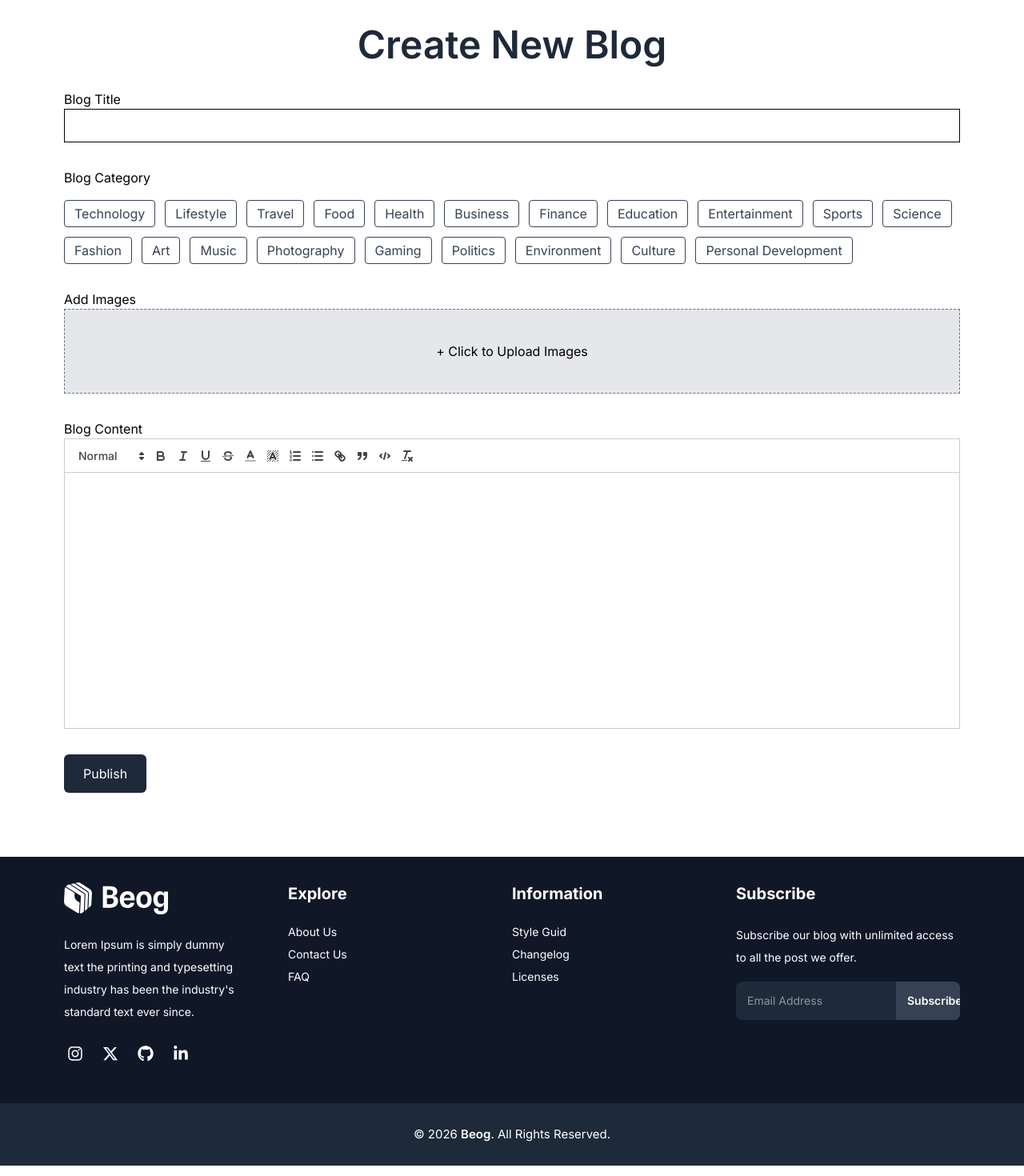
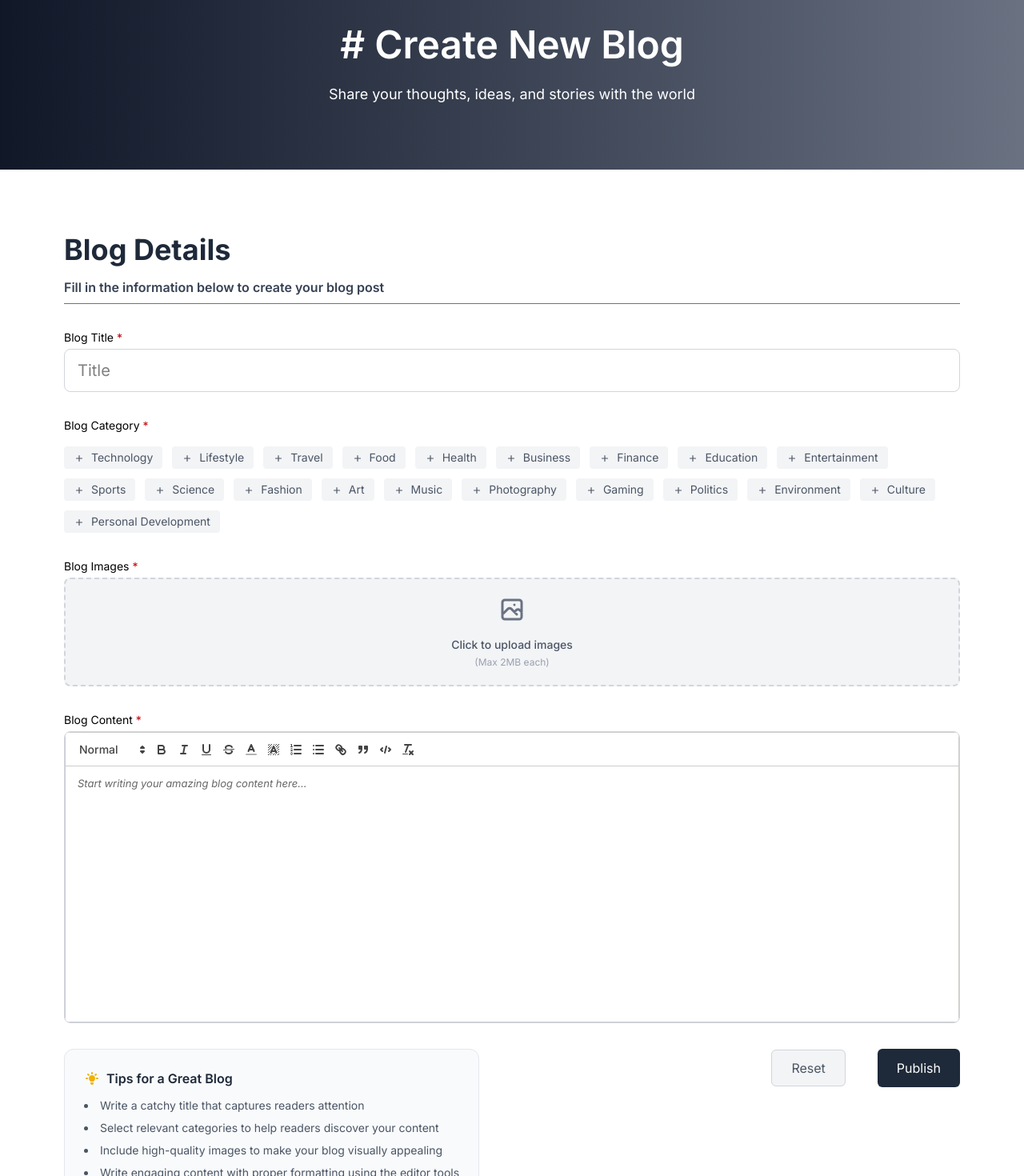
Before and after one commit to aditya5259kumar/mern-blog-backend, a React app in the folder frontend/: page /create-blog in a window 1280 px wide. Shown: the part 120-1590 px from the top of the page at 80% size. Built offline with nearby package versions, Linux system fonts and the light colour scheme; the HTML template or start-up script is replaced by a standard one.

Commit message:
modified:   frontend/src/pages/CreateBlog.js

```diff
--- a/frontend/src/App.jsx
+++ b/frontend/src/App.jsx
@@ -6,7 +6,6 @@ import Navbar from "./components/Navbar";
 import Footer from "./components/Footer";
 import Blog from "./pages/Blog";
 import CreateBlog from "./pages/CreateBlog";
-// import CreateBlogDEMO from "./pages/CreateBlogDEMO";
 
 const App = () => {
   return (
@@ -16,7 +15,6 @@ const App = () => {
         <Route path="/blog" element={<Blog />} />
         <Route path="/signup" element={<Signup />} />
         <Route path="/login" element={<Login />} />
-        {/* <Route path="/create-blog-demo" element={<CreateBlogDEMO />} /> */}
         <Route path="/create-blog" element={<CreateBlog />} />
       </Routes>
       <Footer />
--- a/frontend/src/pages/CreateBlog.jsx
+++ b/frontend/src/pages/CreateBlog.jsx
@@ -356,6 +356,10 @@
 import React, { useState } from "react";
 import { Editor } from "primereact/editor";
 import { AVAILABLE_CATEGORIES } from "../data/data";
+import { HiX, HiOutlinePlusSm } from "react-icons/hi";
+import { HiOutlinePhotograph } from "react-icons/hi";
+import { HiTrash } from "react-icons/hi";
+import { HiLightBulb } from "react-icons/hi";
 
 const CreateBlog = () => {
   const [blogData, setBlogData] = useState({
@@ -501,29 +505,51 @@ const CreateBlog = () => {
   }
 
   return (
-    <div className="py-20 container px-8 md:px-20 mx-auto">
-      <h1 className="text-5xl text-gray-800 font-semibold text-center mb-6">
-        Create New Blog
+    <div className="">
+      <div className="bg-linear-to-r from-gray-900 to-gray-500 py-10 md:py-20">
+        <h1 className="text-4xl md:text-5xl text-white font-semibold text-center mb-6">
+          # Create New Blog
         </h1>
+        <p className="text-center text-sm md:text-lg text-white px-20 md:px-8 ">
+          Share your thoughts, ideas, and stories with the world
+        </p>
+      </div>
 
-      <form onSubmit={submitHandler}>
+      <form
+        onSubmit={submitHandler}
+        className="py-20 container px-8 md:px-20 mx-auto"
+      >
+        <h3 className="text-3xl md:text-4xl font-bold text-gray-800 mb-4 ">
+          Blog Details
+        </h3>
+        <p className="font-semibold text-sm md:text-[16px] text-gray-700 pb-2 mb-8 border-b border-gray-500">
+          Fill in the information below to create your blog post
+        </p>
+
         {/* Title */}
         <div className="my-8">
-          <h5>Blog Title</h5>
-          {error.title && <p className="text-xs text-red-700">{error.title}</p>}
+          <h5 className="text-sm mb-1">
+            Blog Title <span className="text-red-700 mb-1">*</span>
+          </h5>
+          {error.title && (
+            <p className="text-xs text-red-700 mb-1">{error.title}</p>
+          )}
           <input
             type="text"
+            placeholder="Title"
             name="title"
             value={blogData.title}
             onChange={handlerOnChnage}
-            className="w-full border px-4 py-2"
+            className={`w-full text-xl capitalize border border-gray-300 rounded-lg focus:border-gray-600 focus:outline-none px-4 py-3`}
           />
         </div>
 
         {/* Categories */}
         <div className="my-8">
-          <h5>Blog Category</h5>
-          {error.category && (
+          <h5 className="text-sm mb-1">
+            Blog Category <span className="text-red-700">*</span>
+          </h5>
+          {error.title && (
             <p className="text-xs text-red-700">{error.category}</p>
           )}
           <div className="flex flex-wrap gap-3 mt-4">
@@ -534,13 +560,19 @@ const CreateBlog = () => {
                 <span
                   key={val}
                   onClick={() => toggleCategory(val)}
-                  className={`px-3 py-1 border rounded cursor-pointer ${
+                  className={`flex items-center text-sm px-3 py-1 rounded cursor-pointer ${
                     selected
                       ? "bg-gray-800 text-white"
-                      : "bg-white text-gray-700"
+                      : "bg-gray-100 text-gray-600"
                   }`}
                 >
+                  {!selected && (
+                    <HiOutlinePlusSm className="text-sm font-bold mt-0.5 mr-2" />
+                  )}
                   {val}
+                  {selected && (
+                    <HiX className="text-sm font-bold mt-0.5 ml-2" />
+                  )}
                 </span>
               );
             })}
@@ -549,11 +581,23 @@ const CreateBlog = () => {
 
         {/* Images */}
         <div className="my-8">
-          <h5>Add Images</h5>
-          {error.image && <p className="text-xs text-red-700">{error.image}</p>}
+          <h5 className="text-sm mb-1">
+            Blog Images <span className="text-red-700">*</span>
+          </h5>
+          {error.image && (
+            <p className="text-xs text-red-700 mb-3">{error.image}</p>
+          )}
 
-          <label className="border bg-gray-200 border-dashed border-gray-500 flex items-center justify-center cursor-pointer py-10">
-            + Click to Upload Images
+          <label className="transition-all rounded-lg border-2 border-gray-300 bg-gray-100 border-dashed hover:border-gray-600 flex flex-col gap-4 items-center justify-center cursor-pointer py-5">
+            <HiOutlinePhotograph className="text-4xl text-gray-500" />
+            <div>
+              <p className=" text-gray-600 text-sm font-medium">
+                Click to upload images
+              </p>
+              <p className="text-xs text-center mt-1 text-gray-400">
+                (Max 2MB each)
+              </p>
+            </div>
             <input
               type="file"
               multiple
@@ -568,17 +612,17 @@ const CreateBlog = () => {
               {blogData.image.map((file, index) => (
                 <div
                   key={index}
-                  className="flex justify-between items-center border p-2 rounded"
+                  className="flex justify-between items-center border border-gray-500 p-2 rounded"
                 >
-                  <span className="text-sm text-gray-700 truncate">
+                  <span className="text-sm text-gray-600 truncate">
                     {file.name}
                   </span>
                   <button
                     type="button"
                     onClick={() => removeImage(index)}
-                    className="text-red-600 text-xs"
+                    className="text-red-600 p-1 cursor-pointer hover:bg-red-200 transition-all rounded"
                   >
-                    Remove
+                    <HiTrash />
                   </button>
                 </div>
               ))}
@@ -588,11 +632,18 @@ const CreateBlog = () => {
 
         {/* Content */}
         <div className="my-8">
-          <h5>Blog Content</h5>
-          {error.content && (
-            <p className="text-xs text-red-700">{error.content}</p>
+          <h5 className="text-sm mb-1">
+            Blog Content <span className="text-red-700">*</span>
+          </h5>
+          {error.title && (
+            <p className="text-xs text-red-700 mb-3">{error.content}</p>
           )}
 
+          <div
+            className={`rounded-lg overflow-hidden border ${
+              error.content ? "border-red-500" : "border-gray-300"
+            }`}
+          >
             <Editor
               value={blogData.content}
               onTextChange={(e) => {
@@ -602,6 +653,8 @@ const CreateBlog = () => {
                 });
                 setError({ ...error, content: "" });
               }}
+              placeholder="Start writing your amazing blog content here..."
+              className="shadow-xl overflow-hidden"
               headerTemplate={
                 <span className="ql-formats">
                   <select className="ql-header" defaultValue="">
@@ -630,13 +683,54 @@ const CreateBlog = () => {
               style={{ height: "320px" }}
             />
           </div>
+        </div>
 
+        <div className="md:flex block items-start justify-between">
+          <div className=" my-6 md:my-0 p-6 bg-gray-50 rounded-xl border border-gray-200">
+            <h3 className="font-semibold text-gray-800 mb-3 flex items-center gap-2">
+              <HiLightBulb className="text-xl text-yellow-500" /> Tips for a
+              Great Blog
+            </h3>
+            <ul className="text-sm text-gray-600 space-y-2 list-disc list-inside">
+              <li>Write a catchy title that captures readers attention</li>
+              <li>
+                Select relevant categories to help readers discover your content
+              </li>
+              <li>
+                Include high-quality images to make your blog visually appealing
+              </li>
+              <li>
+                Write engaging content with proper formatting using the editor
+                tools
+              </li>
+            </ul>
+          </div>
+
+          <div className="">
+            {/* <p className="text-sm mb-5 text-center text-red-700">
+              ** Something Went Wrong! **
+            </p> */}
+            <span
+              onClick={() =>
+                setBlogData({
+                  title: "",
+                  category: [],
+                  image: [],
+                  content: "",
+                })
+              }
+              className="px-6 mr-4 md:mr-10 py-3 rounded-md bg-gray-100 border border-gray-300 text-gray-600"
+            >
+              Reset
+            </span>
             <button
               type="submit"
               className="px-6 py-3 rounded-md bg-gray-800 text-white"
             >
               Publish
             </button>
+          </div>
+        </div>
       </form>
     </div>
   );
```
Lines whose indentation alone changed are shown as unchanged.
